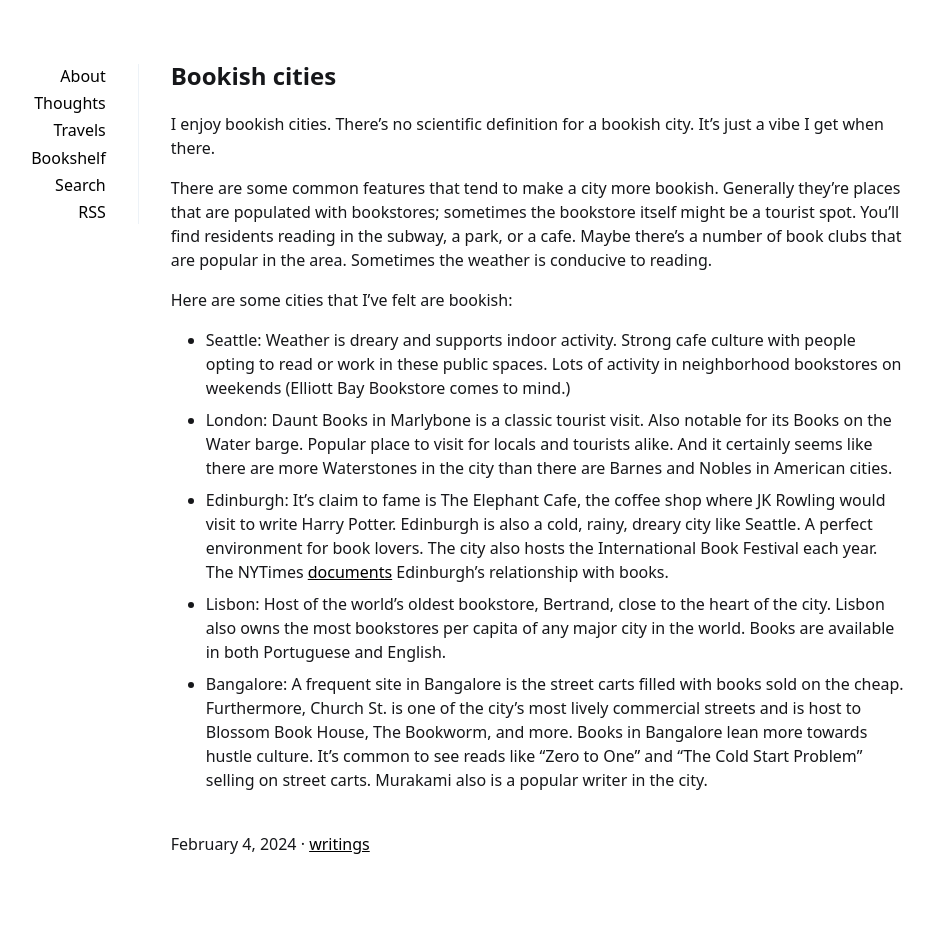
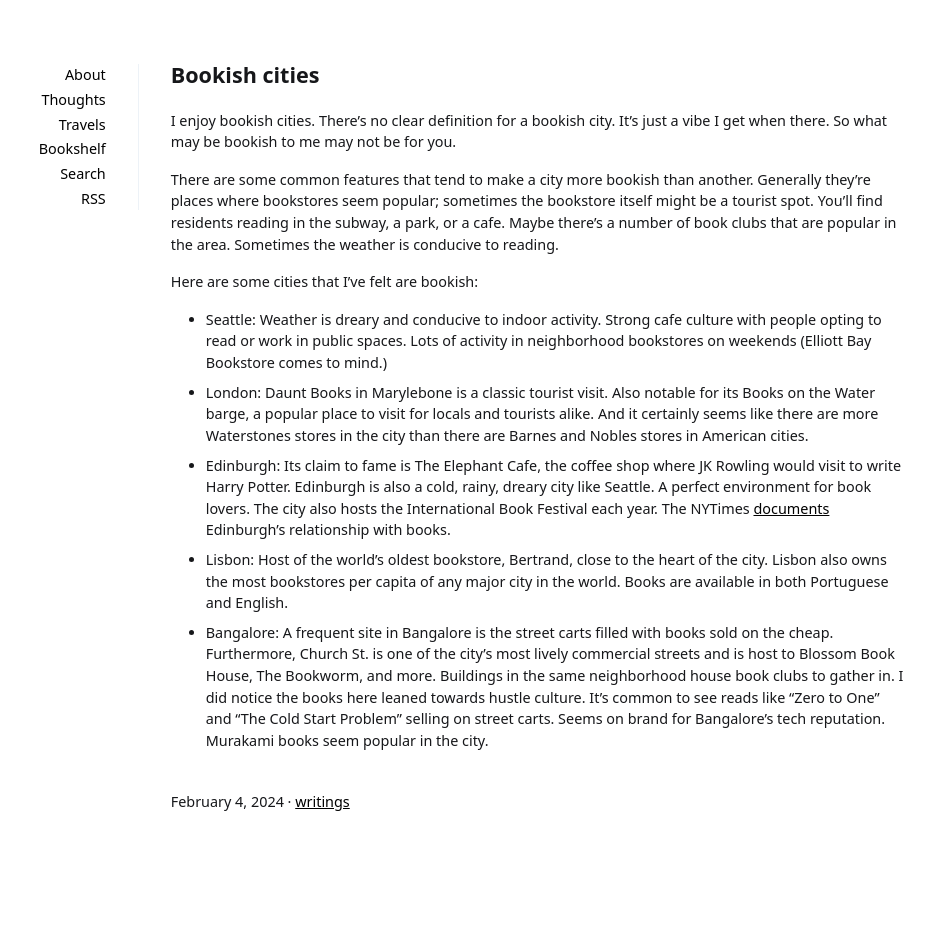
Before and after one commit to Jerry-Sun/jerry-sun.github.io, a Jekyll site: the page built from _posts/2024-02-04-bookish-cities.md, in a window 1280 px wide. Shown: the whole page, without its empty margins (182-1115 px from the left). Built offline with Jekyll 4.4.1, drawn with Linux system fonts in a browser that asks for light colours; after the commit the page ends 909 px from its top, so only the background shows below that.

```diff
--- a/_posts/2024-02-04-bookish-cities.md
+++ b/_posts/2024-02-04-bookish-cities.md
@@ -7,18 +7,18 @@
   - writings
 ---
 
-I enjoy bookish cities. There's no scientific definition for a bookish city. It's just a vibe I get when there.
+I enjoy bookish cities. There's no clear definition for a bookish city. It's just a vibe I get when there. So what may be bookish to me may not be for you.
 
-There are some common features that tend to make a city more bookish. Generally they're places that are populated with bookstores; sometimes the bookstore itself might be a tourist spot. You'll find residents reading in the subway, a park, or a cafe. Maybe there's a number of book clubs that are popular in the area. Sometimes the weather is conducive to reading.
+There are some common features that tend to make a city more bookish than another. Generally they're places where bookstores seem popular; sometimes the bookstore itself might be a tourist spot. You'll find residents reading in the subway, a park, or a cafe. Maybe there's a number of book clubs that are popular in the area. Sometimes the weather is conducive to reading.
 
 Here are some cities that I've felt are bookish:
 
-- Seattle: Weather is dreary and supports indoor activity. Strong cafe culture with people opting to read or work in these public spaces. Lots of activity in neighborhood bookstores on weekends (Elliott Bay Bookstore comes to mind.)
+- Seattle: Weather is dreary and conducive to indoor activity. Strong cafe culture with people opting to read or work in public spaces. Lots of activity in neighborhood bookstores on weekends (Elliott Bay Bookstore comes to mind.)
 
-- London: Daunt Books in Marlybone is a classic tourist visit. Also notable for its Books on the Water barge. Popular place to visit for locals and tourists alike. And it certainly seems like there are more Waterstones in the city than there are Barnes and Nobles in American cities.
+- London: Daunt Books in Marylebone is a classic tourist visit. Also notable for its Books on the Water barge, a popular place to visit for locals and tourists alike. And it certainly seems like there are more Waterstones stores in the city than there are Barnes and Nobles stores in American cities.
 
-- Edinburgh: It's claim to fame is The Elephant Cafe, the coffee shop where JK Rowling would visit to write Harry Potter. Edinburgh is also a cold, rainy, dreary city like Seattle. A perfect environment for book lovers. The city also hosts the International Book Festival each year. The NYTimes <a href="https://www.nytimes.com/2022/12/21/books/edinburgh-books-maggie-ofarrell.html">documents</a> Edinburgh's relationship with books.
+- Edinburgh: Its claim to fame is The Elephant Cafe, the coffee shop where JK Rowling would visit to write Harry Potter. Edinburgh is also a cold, rainy, dreary city like Seattle. A perfect environment for book lovers. The city also hosts the International Book Festival each year. The NYTimes <a href="https://www.nytimes.com/2022/12/21/books/edinburgh-books-maggie-ofarrell.html">documents</a> Edinburgh's relationship with books.
 
 - Lisbon: Host of the world's oldest bookstore, Bertrand, close to the heart of the city. Lisbon also owns the most bookstores per capita of any major city in the world. Books are available in both Portuguese and English.
 
-- Bangalore: A frequent site in Bangalore is the street carts filled with books sold on the cheap. Furthermore, Church St. is one of the city's most lively commercial streets and is host to Blossom Book House, The Bookworm, and more. Books in Bangalore lean more towards hustle culture. It's common to see reads like "Zero to One" and "The Cold Start Problem" selling on street carts. Murakami also is a popular writer in the city.
+- Bangalore: A frequent site in Bangalore is the street carts filled with books sold on the cheap. Furthermore, Church St. is one of the city's most lively commercial streets and is host to Blossom Book House, The Bookworm, and more. Buildings in the same neighborhood house book clubs to gather in. I did notice the books here leaned towards hustle culture. It's common to see reads like "Zero to One" and "The Cold Start Problem" selling on street carts. Seems on brand for Bangalore's tech reputation. Murakami books seem popular in the city.
--- a/_sass/_main.scss
+++ b/_sass/_main.scss
@@ -13,7 +13,7 @@
   -webkit-font-smoothing: antialiased;
   text-rendering: optimizeLegibility;
   line-height: 1.5;
-  font-size: 1rem;
+  font-size: 0.9rem;
   color: rgb(22, 23, 26);
 }
 
```
Also changed, not shown: _pages/bookshelf.html (+15 -12 lines), _posts/2024-02-07-five-topics-without-preparation.md (added, +26 -0 lines).
